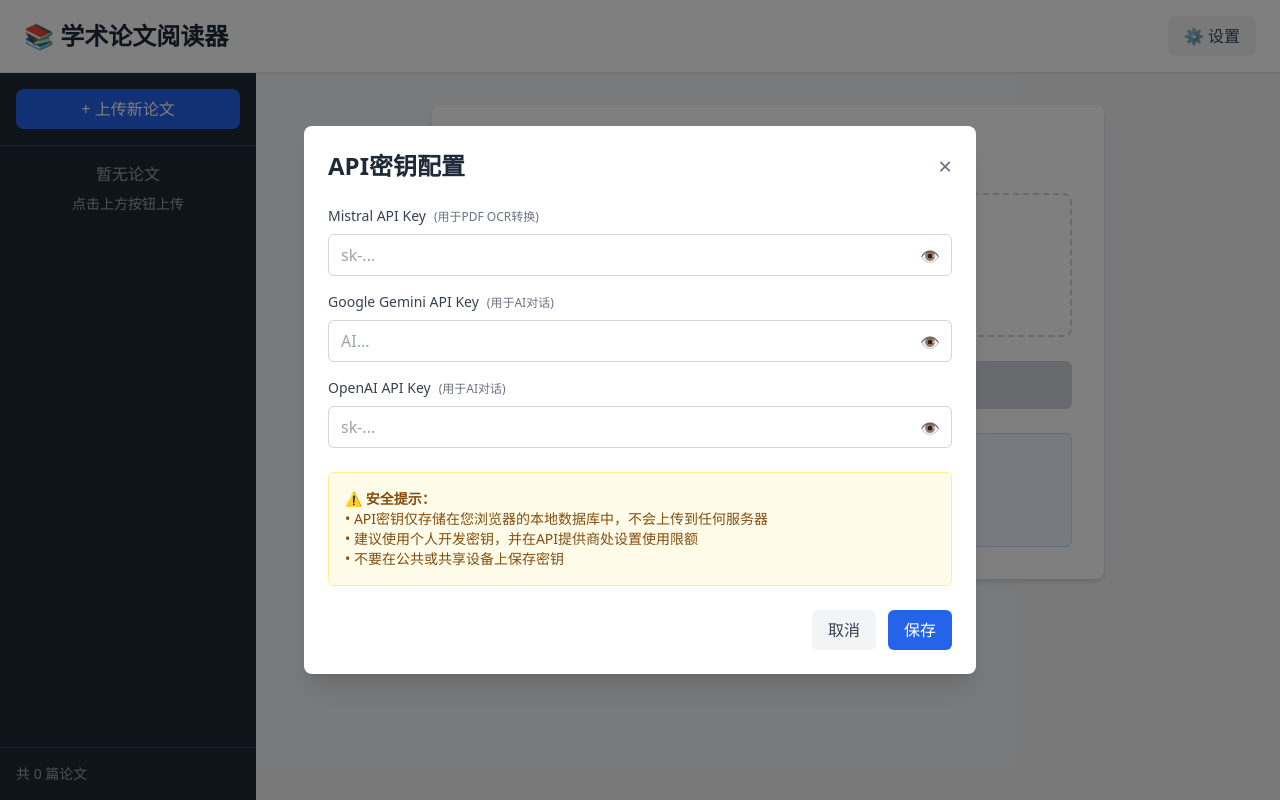
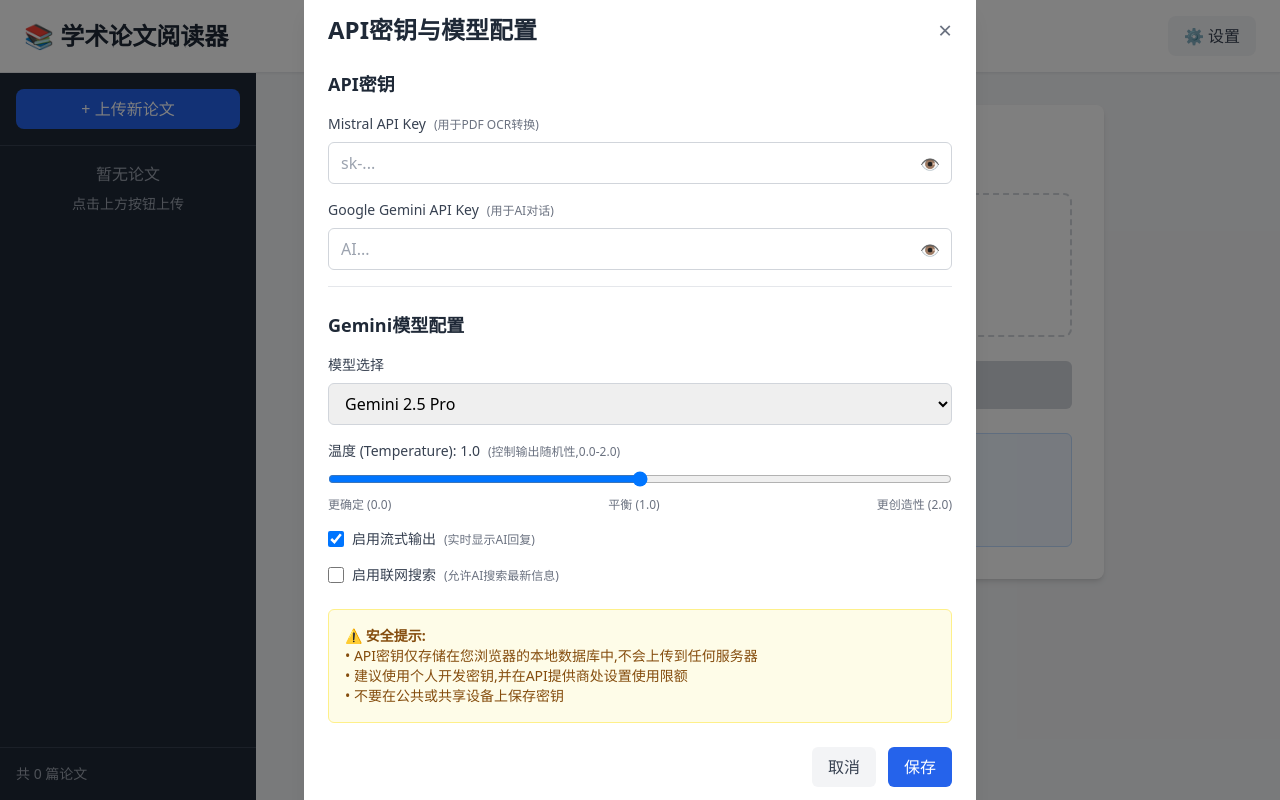
Before and after one commit to bnufw/ai_paper, a React (Vite) app: page / in a window 1280 px wide. Both pictures are taken after a click on the button "⚙️ 设置". Built offline with nearby package versions, Linux system fonts and the light colour scheme.

Commit message:
显示为pdf

```diff
--- a/src/App.tsx
+++ b/src/App.tsx
@@ -3,7 +3,7 @@
 import Sidebar from './components/layout/Sidebar'
 import APIKeySettings from './components/settings/APIKeySettings'
 import PDFUploader from './components/pdf/PDFUploader'
-import MarkdownViewer from './components/markdown/MarkdownViewer'
+import PDFViewer from './components/pdf/PDFViewer'
 import ChatPanel from './components/chat/ChatPanel'
 
 function App() {
@@ -48,11 +48,11 @@
               <PDFUploader onUploadComplete={handleUploadComplete} />
             </div>
           ) : currentPaperId ? (
-            /* Paper View: Split between Markdown and Chat */
+            /* Paper View: Split between PDF and Chat */
             <>
-              {/* Left: Markdown Viewer */}
+              {/* Left: PDF Viewer */}
               <div className="w-1/2 border-r">
-                <MarkdownViewer paperId={currentPaperId} />
+                <PDFViewer paperId={currentPaperId} />
               </div>
 
               {/* Right: Chat Panel */}
--- a/src/components/chat/ChatPanel.tsx
+++ b/src/components/chat/ChatPanel.tsx
@@ -19,25 +19,25 @@
     messages,
     loading,
     error,
+    streamingText,
     sendMessage,
     createNewConversation
   } = useChat(paperId)
 
   const [inputValue, setInputValue] = useState('')
-  const [aiProvider, setAiProvider] = useState<'gemini' | 'openai'>('gemini')
   const messagesEndRef = useRef<HTMLDivElement>(null)
 
   // 自动滚动到最新消息
   useEffect(() => {
     messagesEndRef.current?.scrollIntoView({ behavior: 'smooth' })
-  }, [messages])
+  }, [messages, streamingText])
 
   const handleSend = async () => {
     if (!inputValue.trim() || loading) return
 
     const message = inputValue
     setInputValue('')
-    await sendMessage(message, aiProvider)
+    await sendMessage(message)
   }
 
   const handleKeyDown = (e: React.KeyboardEvent) => {
@@ -53,17 +53,9 @@
       <div className="bg-white border-b p-4 flex items-center justify-between">
         <div className="flex items-center space-x-2">
           <h3 className="font-semibold text-gray-800">AI 对话</h3>
-
-          {/* AI提供商选择 */}
-          <select
-            value={aiProvider}
-            onChange={(e) => setAiProvider(e.target.value as 'gemini' | 'openai')}
-            className="text-sm border border-gray-300 rounded px-2 py-1"
-            disabled={loading}
-          >
-            <option value="gemini">Gemini</option>
-            <option value="openai">OpenAI</option>
-          </select>
+          <span className="text-xs text-gray-500 bg-blue-100 px-2 py-1 rounded">
+            Gemini
+          </span>
         </div>
 
         <button
@@ -121,8 +113,24 @@
           ))
         )}
 
+        {/* 流式输出显示 */}
+        {streamingText && (
+          <div className="flex justify-start">
+            <div className="max-w-[80%] bg-white text-gray-800 border border-gray-200 rounded-lg p-3">
+              <div className="prose prose-sm max-w-none">
+                <ReactMarkdown
+                  remarkPlugins={[remarkMath, remarkGfm]}
+                  rehypePlugins={[rehypeKatex, rehypeHighlight]}
+                >
+                  {streamingText}
+                </ReactMarkdown>
+              </div>
+            </div>
+          </div>
+        )}
+
         {/* 加载指示器 */}
-        {loading && (
+        {loading && !streamingText && (
           <div className="flex justify-start">
             <div className="bg-white border border-gray-200 rounded-lg p-3">
               <div className="flex space-x-2">
--- a/src/components/pdf/PDFUploader.tsx
+++ b/src/components/pdf/PDFUploader.tsx
@@ -41,6 +41,18 @@
     setError('')
 
     try {
+      // 将 PDF 文件转为 base64
+      setProgress({ stage: '正在读取PDF...', percent: 5 })
+      const pdfData = await new Promise<string>((resolve, reject) => {
+        const reader = new FileReader()
+        reader.onload = () => {
+          const base64 = (reader.result as string).split(',')[1]
+          resolve(base64)
+        }
+        reader.onerror = reject
+        reader.readAsDataURL(file)
+      })
+
       // 使用新的 Mistral OCR API 直接处理 PDF
       const { markdown: rawMarkdown, images } = await convertPDFToMarkdown(
         file,
@@ -56,7 +68,7 @@
       setProgress({ stage: '正在保存...', percent: 95 })
 
       const title = file.name.replace('.pdf', '')
-      const paperId = await createPaper(title, markdown, images)
+      const paperId = await createPaper(title, markdown, images, pdfData)
 
       // 完成
       setProgress({ stage: '完成!', percent: 100 })
--- /dev/null
+++ b/src/components/pdf/PDFViewer.tsx
@@ -0,0 +1,118 @@
+import { useEffect, useState } from 'react'
+import { db, type Paper } from '../../services/storage/db'
+
+interface PDFViewerProps {
+  paperId: number
+}
+
+export default function PDFViewer({ paperId }: PDFViewerProps) {
+  const [paper, setPaper] = useState<Paper | null>(null)
+  const [loading, setLoading] = useState(true)
+  const [error, setError] = useState('')
+  const [pdfUrl, setPdfUrl] = useState<string>('')
+
+  useEffect(() => {
+    async function loadPaper() {
+      setLoading(true)
+      setError('')
+
+      try {
+        // 加载论文
+        const paperData = await db.papers.get(paperId)
+        if (!paperData) {
+          setError('论文不存在')
+          setLoading(false)
+          return
+        }
+
+        console.log('论文数据:', {
+          title: paperData.title,
+          hasPdfData: !!paperData.pdfData,
+          pdfDataLength: paperData.pdfData?.length || 0
+        })
+
+        if (!paperData.pdfData) {
+          setError('PDF 文件不存在（可能是旧数据）')
+          setLoading(false)
+          return
+        }
+
+        // 创建 Blob URL（更可靠的方式）
+        try {
+          const binaryString = atob(paperData.pdfData)
+          const bytes = new Uint8Array(binaryString.length)
+          for (let i = 0; i < binaryString.length; i++) {
+            bytes[i] = binaryString.charCodeAt(i)
+          }
+          const blob = new Blob([bytes], { type: 'application/pdf' })
+          const url = URL.createObjectURL(blob)
+
+          console.log('PDF Blob URL 创建成功:', url)
+          setPdfUrl(url)
+        } catch (err) {
+          console.error('创建 PDF Blob 失败:', err)
+          setError('PDF 数据格式错误')
+          setLoading(false)
+          return
+        }
+
+        setPaper(paperData)
+        setLoading(false)
+      } catch (err) {
+        console.error('加载PDF失败:', err)
+        setError('加载PDF失败: ' + (err as Error).message)
+        setLoading(false)
+      }
+    }
+
+    loadPaper()
+
+    // 清理 Blob URL
+    return () => {
+      if (pdfUrl) {
+        URL.revokeObjectURL(pdfUrl)
+      }
+    }
+  }, [paperId])
+
+  if (loading) {
+    return (
+      <div className="flex items-center justify-center h-full bg-gray-50">
+        <div className="text-gray-600">加载中...</div>
+      </div>
+    )
+  }
+
+  if (error || !paper) {
+    return (
+      <div className="flex items-center justify-center h-full bg-gray-50">
+        <div className="text-center p-6">
+          <p className="text-red-600 font-medium mb-2">{error || '论文不存在'}</p>
+          <p className="text-sm text-gray-500 mb-4">
+            提示：此论文可能是在添加 PDF 显示功能之前上传的
+          </p>
+          <p className="text-xs text-gray-400">
+            请重新上传 PDF 文件以使用 PDF 查看功能
+          </p>
+        </div>
+      </div>
+    )
+  }
+
+  return (
+    <div className="h-full bg-gray-50">
+      {/* PDF 显示区域 - 占满整个空间 */}
+      {pdfUrl ? (
+        <iframe
+          src={pdfUrl}
+          className="w-full h-full border-0"
+          title={paper.title}
+        />
+      ) : (
+        <div className="flex items-center justify-center h-full">
+          <div className="text-gray-600">正在加载 PDF...</div>
+        </div>
+      )}
+    </div>
+  )
+}
--- a/src/components/settings/APIKeySettings.tsx
+++ b/src/components/settings/APIKeySettings.tsx
@@ -1,50 +1,49 @@
 import { useState, useEffect } from 'react'
-import { getAPIKey, saveAPIKey } from '../../services/storage/db'
+import { getAPIKey, saveAPIKey, getGeminiSettings, saveGeminiSettings, GeminiSettings } from '../../services/storage/db'
 
 interface APIKeySettingsProps {
   onClose: () => void
 }
 
-/**
- * API密钥配置组件
- * 允许用户设置Mistral、Gemini和OpenAI的API密钥
- */
 export default function APIKeySettings({ onClose }: APIKeySettingsProps) {
   const [keys, setKeys] = useState({
     mistral: '',
-    gemini: '',
-    openai: ''
+    gemini: ''
   })
 
   const [showKeys, setShowKeys] = useState({
     mistral: false,
-    gemini: false,
-    openai: false
+    gemini: false
+  })
+
+  const [geminiSettings, setGeminiSettings] = useState<GeminiSettings>({
+    model: 'gemini-2.5-pro',
+    temperature: 1.0,
+    streaming: true,
+    useSearch: false
   })
 
   const [saving, setSaving] = useState(false)
   const [saveMessage, setSaveMessage] = useState('')
 
-  // 加载已保存的API密钥
   useEffect(() => {
-    async function loadKeys() {
-      const [mistral, gemini, openai] = await Promise.all([
+    async function loadSettings() {
+      const [mistral, gemini, settings] = await Promise.all([
         getAPIKey('mistral'),
         getAPIKey('gemini'),
-        getAPIKey('openai')
+        getGeminiSettings()
       ])
 
       setKeys({
         mistral: mistral || '',
-        gemini: gemini || '',
-        openai: openai || ''
+        gemini: gemini || ''
       })
+      setGeminiSettings(settings)
     }
 
-    loadKeys()
+    loadSettings()
   }, [])
 
-  // 保存API密钥
   const handleSave = async () => {
     setSaving(true)
     setSaveMessage('')
@@ -53,13 +52,13 @@
       await Promise.all([
         keys.mistral && saveAPIKey('mistral', keys.mistral),
         keys.gemini && saveAPIKey('gemini', keys.gemini),
-        keys.openai && saveAPIKey('openai', keys.openai)
+        saveGeminiSettings(geminiSettings)
       ])
 
-      setSaveMessage('✓ 保存成功！')
+      setSaveMessage('✓ 保存成功!')
       setTimeout(() => setSaveMessage(''), 2000)
     } catch (error) {
-      setSaveMessage('✗ 保存失败：' + (error as Error).message)
+      setSaveMessage('✗ 保存失败:' + (error as Error).message)
     } finally {
       setSaving(false)
     }
@@ -69,7 +68,7 @@
     <div className="fixed inset-0 bg-black bg-opacity-50 flex items-center justify-center z-50">
       <div className="bg-white rounded-lg shadow-xl p-6 w-full max-w-2xl">
         <div className="flex justify-between items-center mb-6">
-          <h2 className="text-2xl font-bold text-gray-800">API密钥配置</h2>
+          <h2 className="text-2xl font-bold text-gray-800">API密钥与模型配置</h2>
           <button
             onClick={onClose}
             className="text-gray-500 hover:text-gray-700 text-2xl"
@@ -78,9 +77,11 @@
           </button>
         </div>
 
-        <div className="space-y-4">
-          {/* Mistral API Key */}
-          <div>
+        <div className="space-y-6">
+          <div className="border-b pb-4">
+            <h3 className="text-lg font-semibold text-gray-800 mb-4">API密钥</h3>
+
+            <div className="mb-4">
               <label className="block text-sm font-medium text-gray-700 mb-2">
                 Mistral API Key
                 <span className="text-gray-500 text-xs ml-2">(用于PDF OCR转换)</span>
@@ -103,7 +104,6 @@
               </div>
             </div>
 
-          {/* Gemini API Key */}
             <div>
               <label className="block text-sm font-medium text-gray-700 mb-2">
                 Google Gemini API Key
@@ -126,46 +126,102 @@
                 </button>
               </div>
             </div>
+          </div>
 
-          {/* OpenAI API Key */}
           <div>
+            <h3 className="text-lg font-semibold text-gray-800 mb-4">Gemini模型配置</h3>
+
+            <div className="mb-4">
               <label className="block text-sm font-medium text-gray-700 mb-2">
-              OpenAI API Key
-              <span className="text-gray-500 text-xs ml-2">(用于AI对话)</span>
+                模型选择
               </label>
-            <div className="relative">
+              <select
+                value={geminiSettings.model}
+                onChange={(e) => setGeminiSettings({
+                  ...geminiSettings,
+                  model: e.target.value as 'gemini-2.5-pro' | 'gemini-3-pro-preview'
+                })}
+                className="w-full px-3 py-2 border border-gray-300 rounded-md focus:ring-2 focus:ring-blue-500 focus:border-blue-500"
+              >
+                <option value="gemini-2.5-pro">Gemini 2.5 Pro</option>
+                <option value="gemini-3-pro-preview">Gemini 3.0 Pro Preview</option>
+              </select>
+            </div>
+
+            <div className="mb-4">
+              <label className="block text-sm font-medium text-gray-700 mb-2">
+                温度 (Temperature): {geminiSettings.temperature.toFixed(1)}
+                <span className="text-gray-500 text-xs ml-2">(控制输出随机性,0.0-2.0)</span>
+              </label>
               <input
-                type={showKeys.openai ? 'text' : 'password'}
-                value={keys.openai}
-                onChange={(e) => setKeys({ ...keys, openai: e.target.value })}
-                placeholder="sk-..."
-                className="w-full px-3 py-2 border border-gray-300 rounded-md focus:ring-2 focus:ring-blue-500 focus:border-blue-500"
+                type="range"
+                min="0"
+                max="2"
+                step="0.1"
+                value={geminiSettings.temperature}
+                onChange={(e) => setGeminiSettings({
+                  ...geminiSettings,
+                  temperature: parseFloat(e.target.value)
+                })}
+                className="w-full"
               />
-              <button
-                type="button"
-                onClick={() => setShowKeys({ ...showKeys, openai: !showKeys.openai })}
-                className="absolute right-3 top-2.5 text-gray-500 hover:text-gray-700"
-              >
-                {showKeys.openai ? '🙈' : '👁️'}
-              </button>
+              <div className="flex justify-between text-xs text-gray-500 mt-1">
+                <span>更确定 (0.0)</span>
+                <span>平衡 (1.0)</span>
+                <span>更创造性 (2.0)</span>
+              </div>
+            </div>
+
+            <div className="mb-4">
+              <label className="flex items-center cursor-pointer">
+                <input
+                  type="checkbox"
+                  checked={geminiSettings.streaming}
+                  onChange={(e) => setGeminiSettings({
+                    ...geminiSettings,
+                    streaming: e.target.checked
+                  })}
+                  className="w-4 h-4 text-blue-600 border-gray-300 rounded focus:ring-blue-500"
+                />
+                <span className="ml-2 text-sm font-medium text-gray-700">
+                  启用流式输出
+                  <span className="text-gray-500 text-xs ml-2">(实时显示AI回复)</span>
+                </span>
+              </label>
+            </div>
+
+            <div>
+              <label className="flex items-center cursor-pointer">
+                <input
+                  type="checkbox"
+                  checked={geminiSettings.useSearch}
+                  onChange={(e) => setGeminiSettings({
+                    ...geminiSettings,
+                    useSearch: e.target.checked
+                  })}
+                  className="w-4 h-4 text-blue-600 border-gray-300 rounded focus:ring-blue-500"
+                />
+                <span className="ml-2 text-sm font-medium text-gray-700">
+                  启用联网搜索
+                  <span className="text-gray-500 text-xs ml-2">(允许AI搜索最新信息)</span>
+                </span>
+              </label>
             </div>
           </div>
         </div>
 
-        {/* 安全提示 */}
         <div className="mt-6 p-4 bg-yellow-50 border border-yellow-200 rounded-md">
           <p className="text-sm text-yellow-800">
-            <strong>⚠️ 安全提示：</strong>
+            <strong>⚠️ 安全提示:</strong>
             <br />
-            • API密钥仅存储在您浏览器的本地数据库中，不会上传到任何服务器
+            • API密钥仅存储在您浏览器的本地数据库中,不会上传到任何服务器
             <br />
-            • 建议使用个人开发密钥，并在API提供商处设置使用限额
+            • 建议使用个人开发密钥,并在API提供商处设置使用限额
             <br />
             • 不要在公共或共享设备上保存密钥
           </p>
         </div>
 
-        {/* 保存按钮 */}
         <div className="mt-6 flex items-center justify-between">
           <div>
             {saveMessage && (
--- a/src/services/ai/geminiClient.ts
+++ b/src/services/ai/geminiClient.ts
@@ -1,17 +1,19 @@
 import { GoogleGenerativeAI } from '@google/generative-ai'
-import { getAPIKey } from '../storage/db'
+import { getAPIKey, getGeminiSettings } from '../storage/db'
 
 /**
  * 使用Gemini API进行对话
  * @param paperContext 论文内容作为上下文
  * @param userMessage 用户消息
  * @param history 对话历史
+ * @param onStream 流式输出回调
  * @returns AI回复
  */
 export async function sendMessageToGemini(
   paperContext: string,
   userMessage: string,
-  history: { role: 'user' | 'assistant'; content: string }[]
+  history: { role: 'user' | 'assistant'; content: string }[],
+  onStream?: (text: string) => void
 ): Promise<string> {
   const apiKey = await getAPIKey('gemini')
 
@@ -19,8 +21,23 @@
     throw new Error('未配置Gemini API Key，请先在设置中配置')
   }
 
+  const settings = await getGeminiSettings()
   const genAI = new GoogleGenerativeAI(apiKey)
-  const model = genAI.getGenerativeModel({ model: 'gemini-2.0-flash-exp' })
+
+  // 根据设置选择模型
+  const model = genAI.getGenerativeModel({
+    model: settings.model === 'gemini-3-pro-preview' ? 'gemini-3-pro-preview' : 'gemini-2.5-pro'
+  })
+
+  // 构建配置对象
+  const config: any = {
+    temperature: settings.temperature
+  }
+
+  // 添加联网搜索工具(tools 应该在 config 根级别,而不是 generationConfig 中)
+  if (settings.useSearch) {
+    config.tools = [{ googleSearch: {} }]
+  }
 
   // 构建对话历史
   const chatHistory = [
@@ -39,9 +56,26 @@
   ]
 
   const chat = model.startChat({
-    history: chatHistory as any
+    history: chatHistory as any,
+    config
   })
 
-  const result = await chat.sendMessage(userMessage)
-  return result.response.text()
+  // 流式输出
+  if (settings.streaming && onStream) {
+    const result = await chat.sendMessageStream(userMessage)
+    let fullText = ''
+
+    for await (const chunk of result.stream) {
+      const chunkText = chunk.text()
+      fullText += chunkText
+      onStream(fullText)
+    }
+
+    return fullText
+  }
+  // 非流式输出
+  else {
+    const result = await chat.sendMessage(userMessage)
+    return result.response.text()
+  }
 }
--- a/src/services/ai/openaiClient.ts
+++ /dev/null
@@ -1,46 +0,0 @@
-import OpenAI from 'openai'
-import { getAPIKey } from '../storage/db'
-
-/**
- * 使用OpenAI API进行对话
- * @param paperContext 论文内容作为上下文
- * @param userMessage 用户消息
- * @param history 对话历史
- * @returns AI回复
- */
-export async function sendMessageToOpenAI(
-  paperContext: string,
-  userMessage: string,
-  history: { role: 'user' | 'assistant'; content: string }[]
-): Promise<string> {
-  const apiKey = await getAPIKey('openai')
-
-  if (!apiKey) {
-    throw new Error('未配置OpenAI API Key，请先在设置中配置')
-  }
-
-  const openai = new OpenAI({
-    apiKey,
-    dangerouslyAllowBrowser: true // 纯前端应用需要此选项
-  })
-
-  const response = await openai.chat.completions.create({
-    model: 'gpt-4',
-    messages: [
-      {
-        role: 'system',
-        content: `你是一个学术论文助手。以下是论文内容:\n\n${paperContext}`
-      },
-      ...history.map(msg => ({
-        role: msg.role,
-        content: msg.content
-      })),
-      {
-        role: 'user',
-        content: userMessage
-      }
-    ]
-  })
-
-  return response.choices[0].message.content || ''
-}
--- a/src/services/storage/db.ts
+++ b/src/services/storage/db.ts
@@ -5,6 +5,7 @@
   id?: number
   title: string
   markdown: string
+  pdfData?: string  // base64编码的PDF文件
   createdAt: Date
   updatedAt: Date
 }
@@ -41,6 +42,14 @@
   value: string
 }
 
+// Gemini配置类型
+export interface GeminiSettings {
+  model: 'gemini-2.5-pro' | 'gemini-3-pro-preview'
+  temperature: number
+  streaming: boolean
+  useSearch: boolean
+}
+
 /**
  * 学术论文阅读器的IndexedDB数据库
  * 使用Dexie.js封装，提供类型安全的数据访问
@@ -57,7 +66,8 @@
     super('PaperReaderDB')
 
     // 定义数据库schema
-    this.version(1).stores({
+    // v2: 添加 pdfData 字段
+    this.version(2).stores({
       // papers表：按创建时间索引
       papers: '++id, createdAt',
 
@@ -84,11 +94,10 @@
 /**
  * 获取API密钥
  */
-export async function getAPIKey(provider: 'mistral' | 'gemini' | 'openai'): Promise<string | null> {
+export async function getAPIKey(provider: 'mistral' | 'gemini'): Promise<string | null> {
   const keyMap = {
     mistral: 'mistral_api_key',
-    gemini: 'gemini_api_key',
-    openai: 'openai_api_key'
+    gemini: 'gemini_api_key'
   }
 
   const setting = await db.settings.get(keyMap[provider])
@@ -98,14 +107,41 @@
 /**
  * 保存API密钥
  */
-export async function saveAPIKey(provider: 'mistral' | 'gemini' | 'openai', value: string): Promise<void> {
+export async function saveAPIKey(provider: 'mistral' | 'gemini', value: string): Promise<void> {
   const keyMap = {
     mistral: 'mistral_api_key',
-    gemini: 'gemini_api_key',
-    openai: 'openai_api_key'
+    gemini: 'gemini_api_key'
   }
 
   await db.settings.put({ key: keyMap[provider], value })
+}
+
+/**
+ * 获取Gemini配置
+ */
+export async function getGeminiSettings(): Promise<GeminiSettings> {
+  const setting = await db.settings.get('gemini_settings')
+  if (setting?.value) {
+    return JSON.parse(setting.value)
+  }
+
+  // 默认配置
+  return {
+    model: 'gemini-2.5-pro',
+    temperature: 1.0,
+    streaming: true,
+    useSearch: false
+  }
+}
+
+/**
+ * 保存Gemini配置
+ */
+export async function saveGeminiSettings(settings: GeminiSettings): Promise<void> {
+  await db.settings.put({
+    key: 'gemini_settings',
+    value: JSON.stringify(settings)
+  })
 }
 
 /**
@@ -125,13 +161,19 @@
 /**
  * 创建新论文
  */
-export async function createPaper(title: string, markdown: string, images: string[]): Promise<number> {
+export async function createPaper(
+  title: string,
+  markdown: string,
+  images: string[],
+  pdfData?: string
+): Promise<number> {
   const now = new Date()
 
   // 保存论文
   const paperId = await db.papers.add({
     title,
     markdown,
+    pdfData,
     createdAt: now,
     updatedAt: now
   })
```
Also changed, not shown: src/hooks/useChat.ts (+42 -29 lines). Lines whose indentation alone changed are shown as unchanged.
